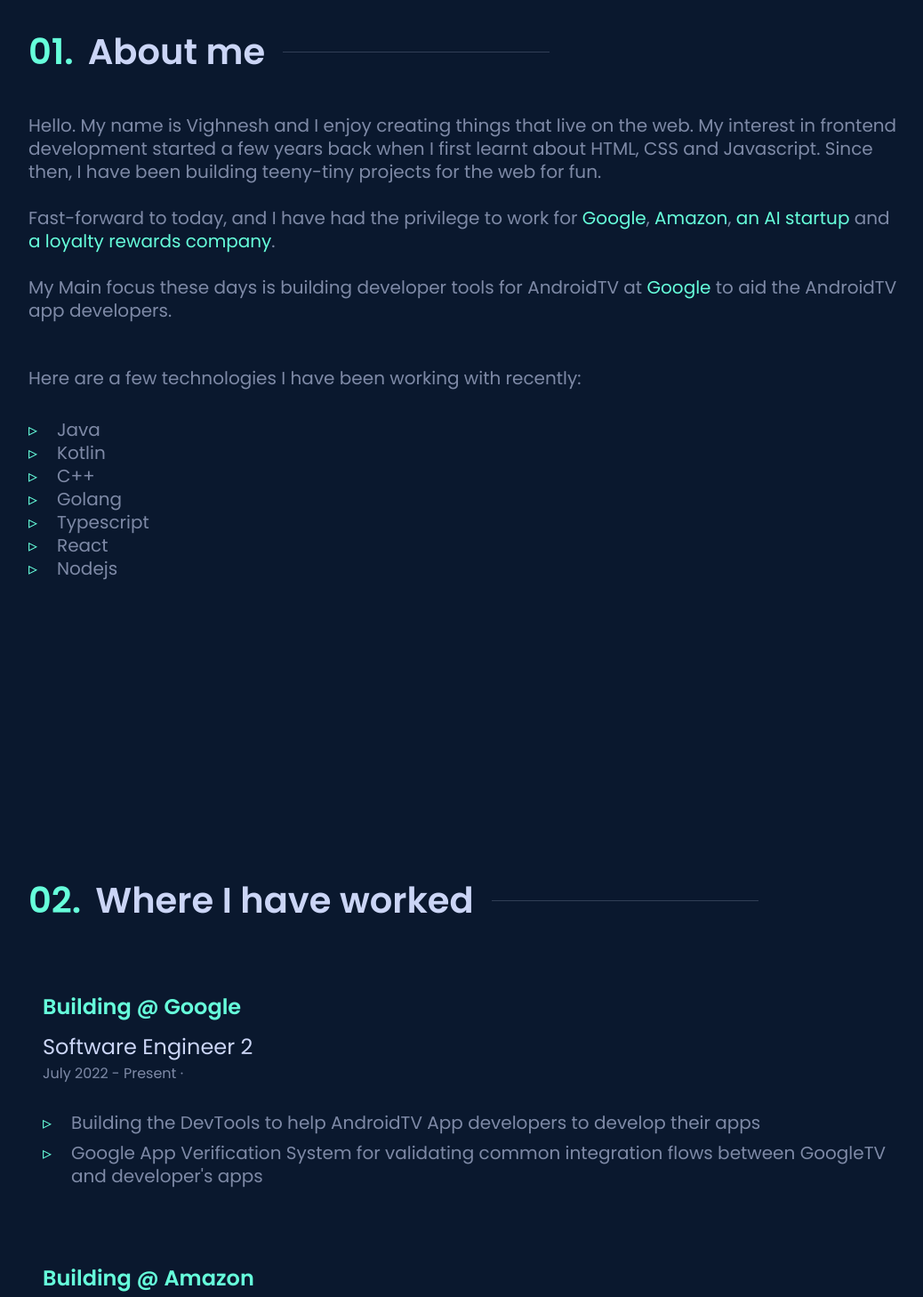
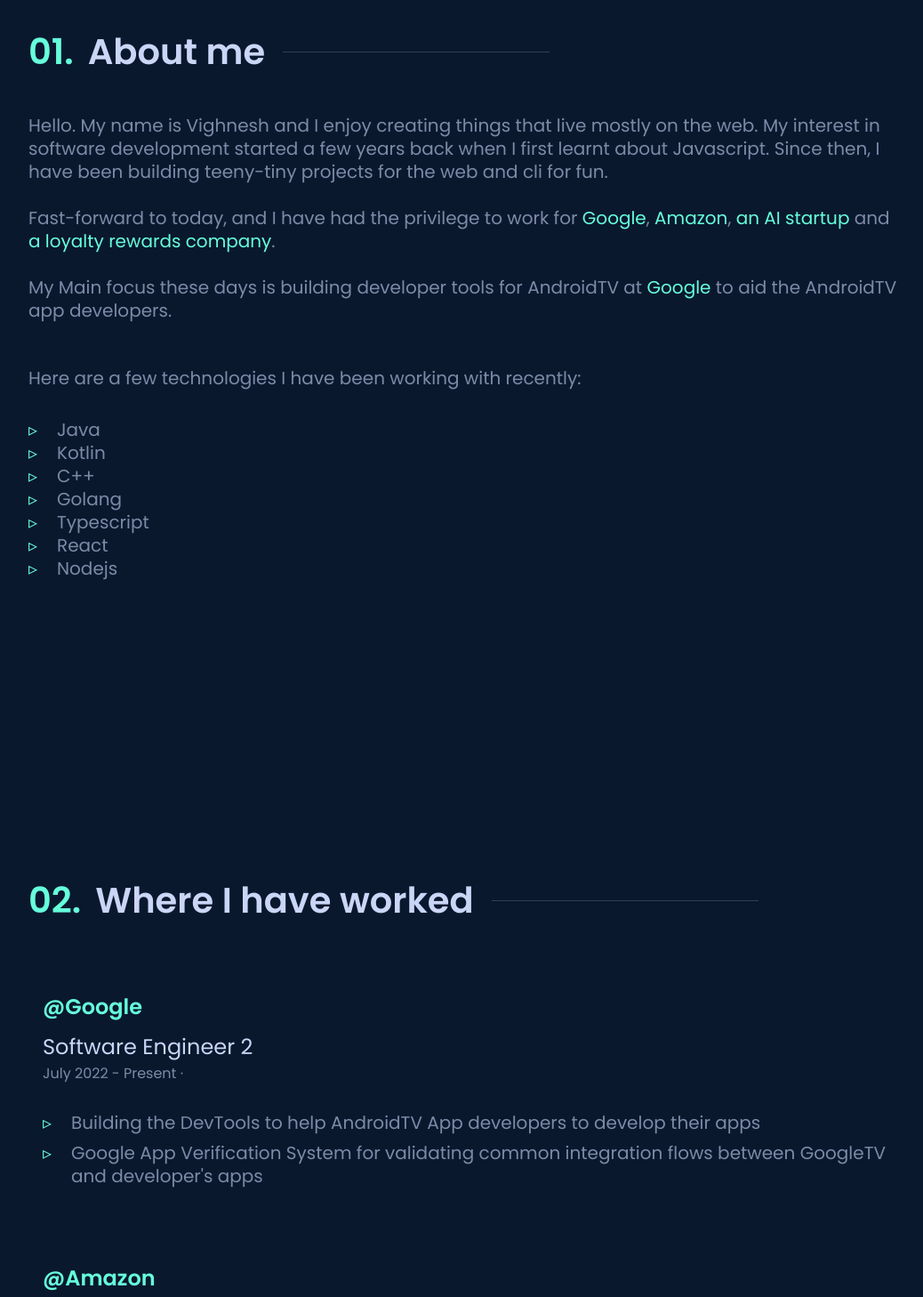
Before and after one commit to vighnesh153/vighnesh153.com_v2, a Next.js app: page / in a window 1280 px wide. Shown: the part 900-2358 px from the top of the page at 89% size, without its empty margins (108-1146 px from the left). Built offline with nearby package versions, Linux system fonts and the light colour scheme.

Commit message:
docs: update the language in experience and AboutMe

```diff
--- a/components/Experience.tsx
+++ b/components/Experience.tsx
@@ -49,7 +49,7 @@
                     className="inline-link"
                     style={{ color: 'hsl(var(--color-secondary))' }}
                   >
-                    Building @ {company}
+                    @{company}
                   </Anchor>
                 </h3>
                 {positions.length > 1 && (
--- a/config/about_me.tsx
+++ b/config/about_me.tsx
@@ -2,46 +2,46 @@
  * @author Vighnesh Raut <me@vighnesh153.com>
  */
 
-import React from 'react';
+import React from "react";
 
-import Anchor from 'components/Anchor';
-import { companyUrls } from './base';
+import Anchor from "components/Anchor";
+import { companyUrls } from "./base";
 
 const aboutMe = (
   <>
-    Hello. My name is Vighnesh and I enjoy creating things that live on the web.
-    My interest in frontend development started a few years back when I first
-    learnt about HTML, CSS and Javascript. Since then, I have been building
-    teeny-tiny projects for the web for fun.
+    Hello. My name is Vighnesh and I enjoy creating things that live mostly on
+    the web. My interest in software development started a few years back when I
+    first learnt about Javascript. Since then, I have been building teeny-tiny
+    projects for the web and cli for fun.
     <br />
     <br />
-    Fast-forward to today, and I have had the privilege to work for{' '}
+    Fast-forward to today, and I have had the privilege to work for{" "}
     <Anchor href={companyUrls.Google} openInNewTab className="inline-link">
       Google
     </Anchor>
-    ,{' '}
+    ,{" "}
     <Anchor href={companyUrls.Amazon} openInNewTab className="inline-link">
       Amazon
     </Anchor>
-    ,{' '}
+    ,{" "}
     <Anchor
       href={companyUrls.SmarterCodes}
       openInNewTab
       className="inline-link"
     >
       an AI startup
-    </Anchor>{' '}
-    and{' '}
+    </Anchor>{" "}
+    and{" "}
     <Anchor href={companyUrls.Tavisca} openInNewTab className="inline-link">
       a loyalty rewards company
     </Anchor>
     .
     <br />
     <br />
-    My Main focus these days is building developer tools for AndroidTV at{' '}
+    My Main focus these days is building developer tools for AndroidTV at{" "}
     <Anchor href={companyUrls.Google} openInNewTab className="inline-link">
       Google
-    </Anchor>{' '}
+    </Anchor>{" "}
     to aid the AndroidTV app developers.
   </>
 );
```
